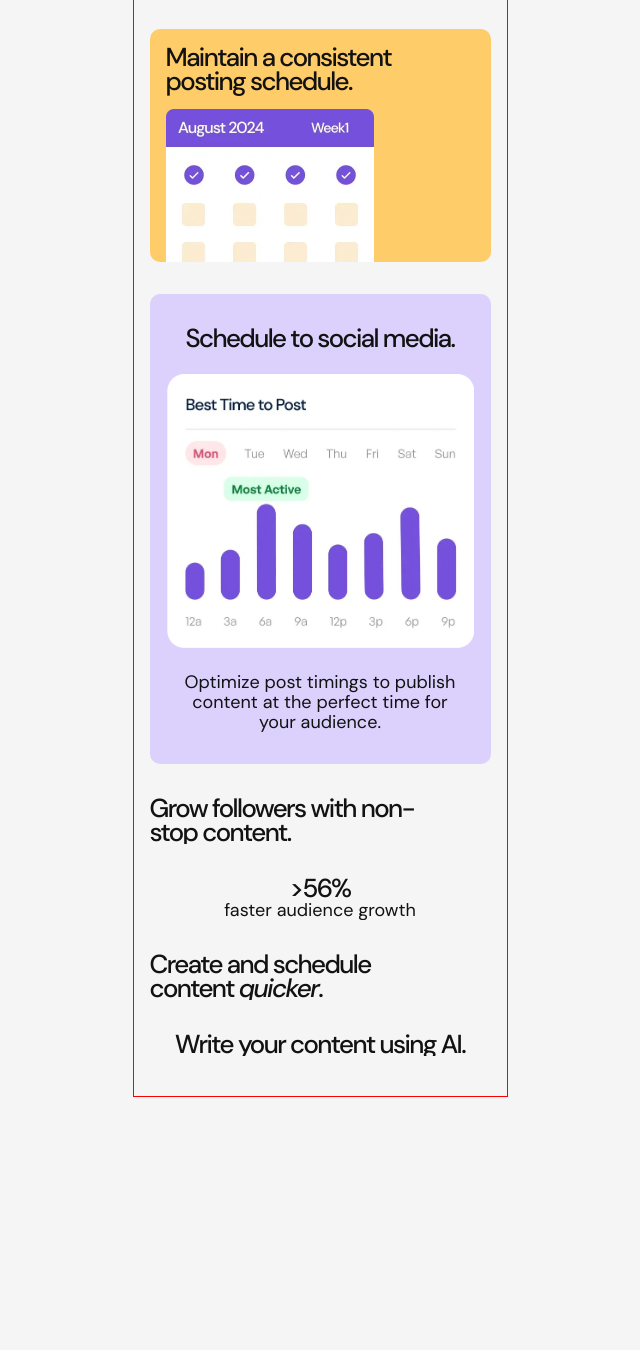
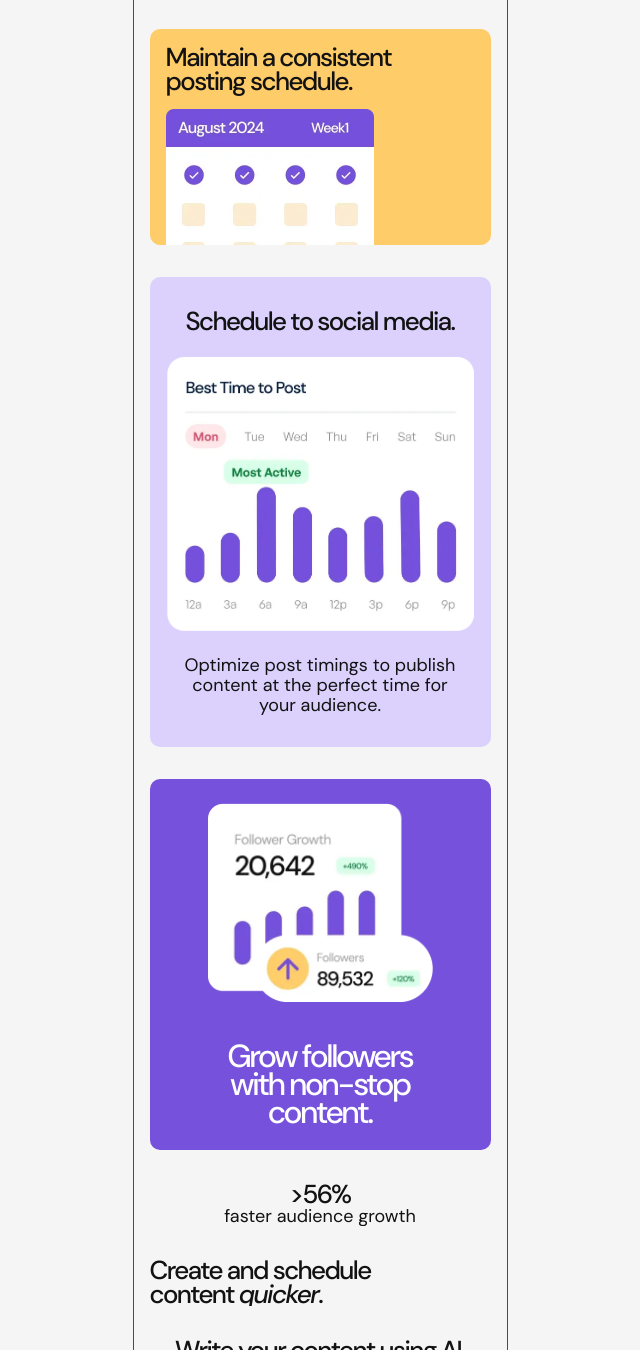
Before and after one commit to slavon213/bento-grid, a plain HTML site: page index.html in a window 1280 px wide. Shown: the part 519-1869 px from the top of the page, without its empty margins (320-960 px from the left). Before the commit the page ends 1616 px from the top, so only its background shows below. Drawn offline with Linux system fonts and the light colour scheme.

Commit message:
add style to .grow

```diff
--- a/css/style.css
+++ b/css/style.css
@@ -180,7 +180,7 @@ h2 {
         img {
             order: 1;
             width: 208px;
-            margin-block-end: -20px;
+            margin-block-end: -37px;
         }
     }
 
@@ -205,6 +205,20 @@ h2 {
     }
 
     .grow {
+        background: var(--color-purple-500);
+        text-align: center;
+        padding-block: var(--spacing-300);
+        padding-inline: 58px;
+        gap: var(--spacing-500);
+
+        h2 {
+            color: var(--color-white);
+            font-size: 32px;
+            line-height: 28px;
+            letter-spacing: -1.92px;
+        }
+
+
     }
 
     .percent {
--- a/index.html
+++ b/index.html
@@ -24,17 +24,19 @@
             </article>
 
             <article class="maintain">
-                <img src="./assets/images/illustration-consistent-schedule.webp" alt="">
+                <img src="./assets/images/illustration-consistent-schedule.webp" alt="" />
                 <h2>Maintain a consistent posting schedule.</h2>
             </article>
 
             <article class="schedule">
-                <img src="./assets/images/illustration-schedule-posts.webp" alt="">
+                <img src="./assets/images/illustration-schedule-posts.webp" alt="" />
                 <h2>Schedule to social media.</h2>
                 <p>Optimize post timings to publish content at the perfect time for your audience.</p>
             </article>
 
-            <article class="grow"><h2>Grow followers with non-stop content.</h2></article>
+            <article class="grow">
+                <img src="./assets/images/illustration-grow-followers.webp" alt="">
+                <h2>Grow followers with non-stop content.</h2></article>
 
             <article class="percent">
                 <h2>&gt;56%</h2>
```
